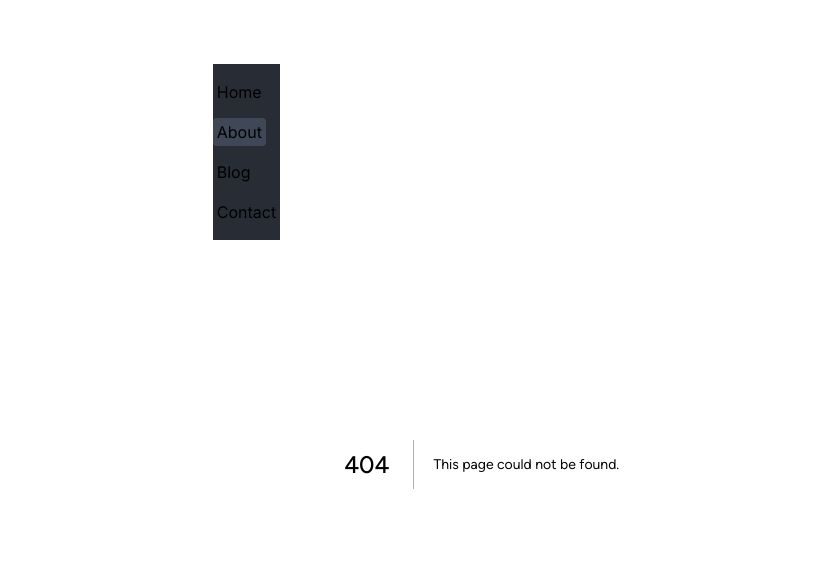
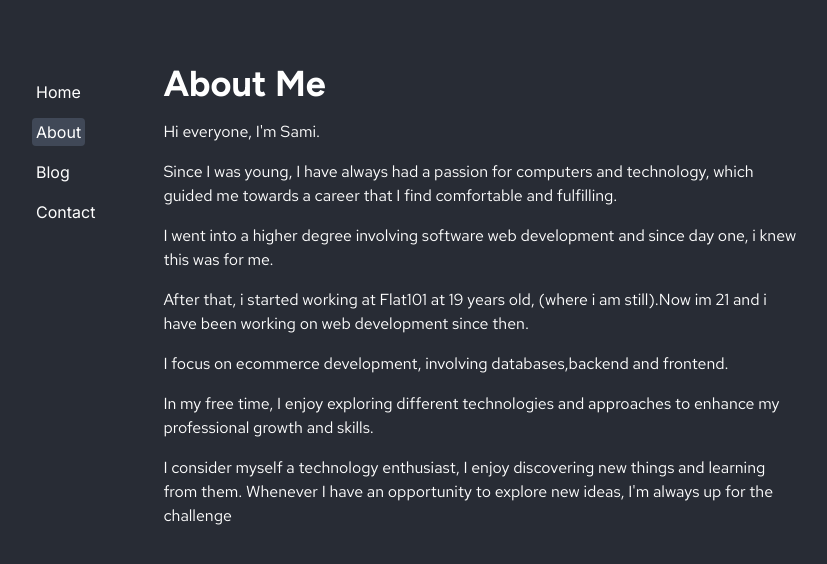
Before and after one commit to SamiFraca/sami_portfolio, a Next.js app: page /about in a window 1280 px wide. Before the commit this address had no page. Shown: the top 564 px of the page, without its empty margins (224-1051 px from the left). Built offline with nearby package versions, Linux system fonts and the light colour scheme.

Commit message:
Add about page text and structure

```diff
--- /dev/null
+++ b/src/app/about/page.tsx
@@ -0,0 +1,37 @@
+export default function AboutPage() {
+  return (
+    <div className="flex flex-col gap-4">
+      <h1 className="text-4xl">About Me</h1>
+      <p>Hi everyone, I&apos;m Sami.</p>
+      <p>
+        Since I was young, I have always had a passion for computers and
+        technology, which guided me towards a career that I find comfortable and
+        fulfilling.
+      </p>
+      <p>
+        I went into a higher degree involving software web development and since
+        day one, i knew this was for me.
+      </p>
+      <p>
+        After that, i started working at Flat101 at 19 years old, (where i am
+        still).Now im 21 and i have been working on web development since then.
+      </p>
+      <p>
+        I focus on ecommerce development, involving databases,backend and
+        frontend.
+      </p>
+      <p>
+        In my free time, I enjoy exploring different technologies and approaches
+        to enhance my professional growth and skills.
+      </p>
+
+      <p>
+        I consider myself a technology enthusiast, I enjoy discovering new
+        things and learning from them. Whenever I have an opportunity to explore new ideas, I&apos;m always up
+        for the challenge
+      </p>
+
+
+    </div>
+  );
+}
```
